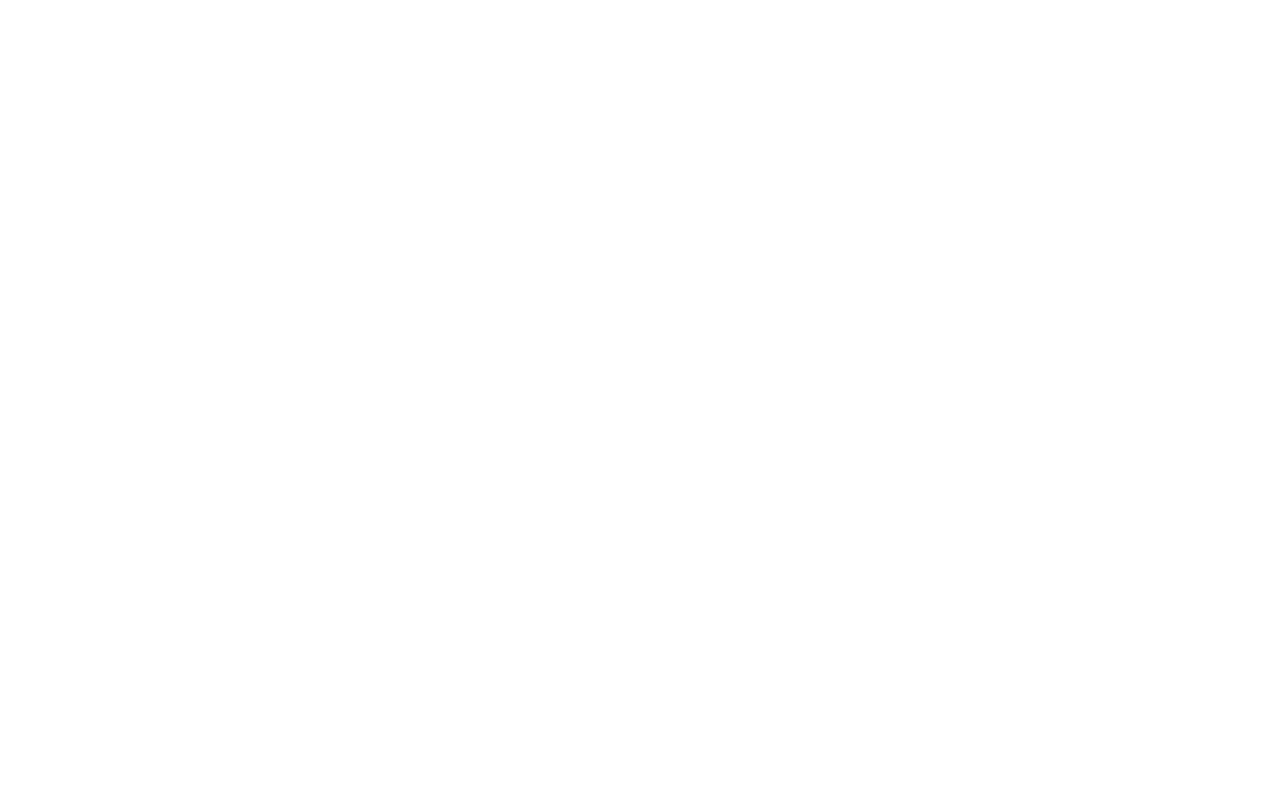
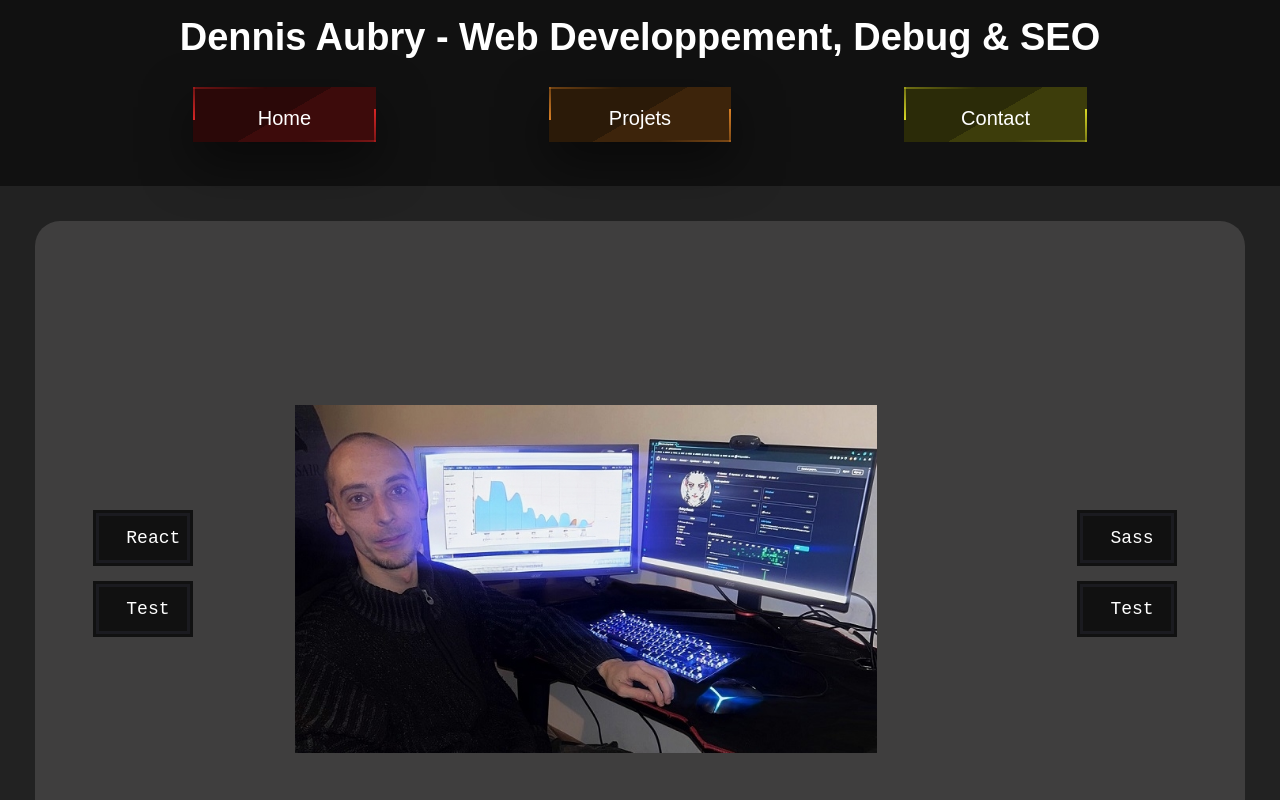
Before and after one commit to DennAmo/portfolio-projet-12, a React (Create React App) app: page /portfolio in a window 1280 px wide. Shown: the top 800 px of the page. Built offline with nearby package versions, Linux system fonts and the light colour scheme.

Commit message:
page fix

```diff
--- a/package.json
+++ b/package.json
@@ -1,7 +1,7 @@
 {
   "name": "portfolio",
   "version": "0.1.0",
-  "homepage": "https://bytetobyte.netlify.app/portfolio",
+  "homepage": "https://bytetobyte.netlify.app/home",
   "private": true,
   "dependencies": {
     "@testing-library/jest-dom": "^5.17.0",
--- a/src/App.js
+++ b/src/App.js
@@ -15,7 +15,7 @@
       <Header />
       <Routes>
         <Route path="/" element={<Home />} />
-        <Route path="/portfolio" element={<Home />} />
+        <Route path="/home" element={<Home />} />
         <Route path="/shop" element={<Shop />} />
         <Route path="/aboutme" element={<Aboutme />} />
         <Route path="/services" element={<Projets />} />
--- a/src/components/Nav.js
+++ b/src/components/Nav.js
@@ -6,7 +6,7 @@
 
     <nav>
       <ul>
-      <NavLink to="/portfolio" className="animated-button1">
+      <NavLink to="/home" className="animated-button1">
   <span></span>
   <span></span>
   <span></span>
```
